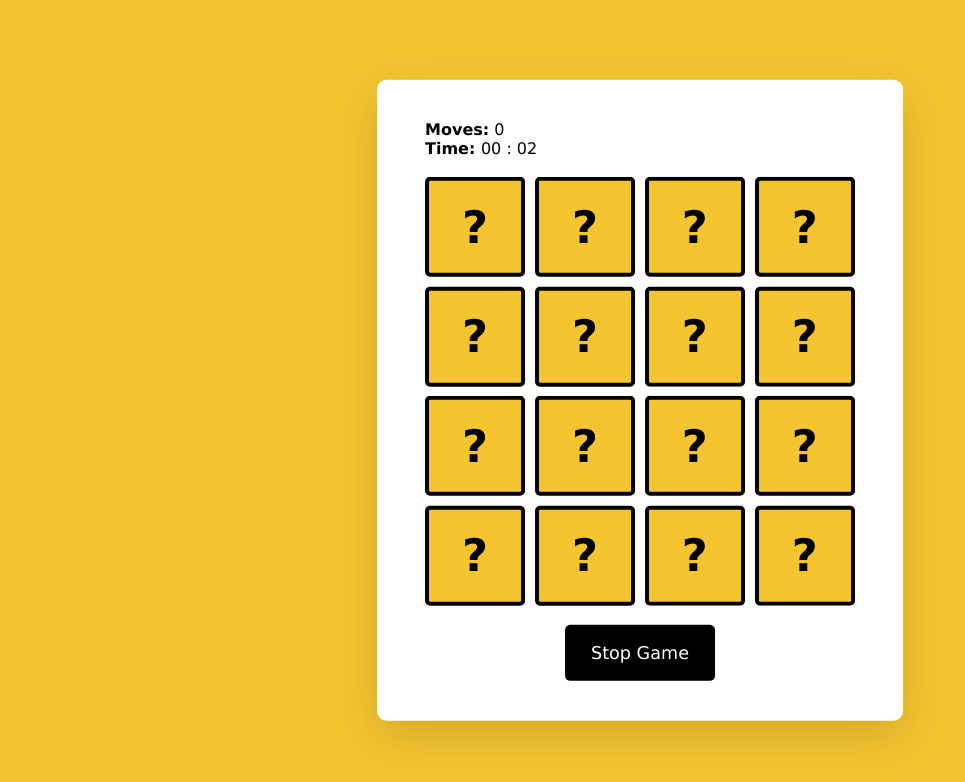
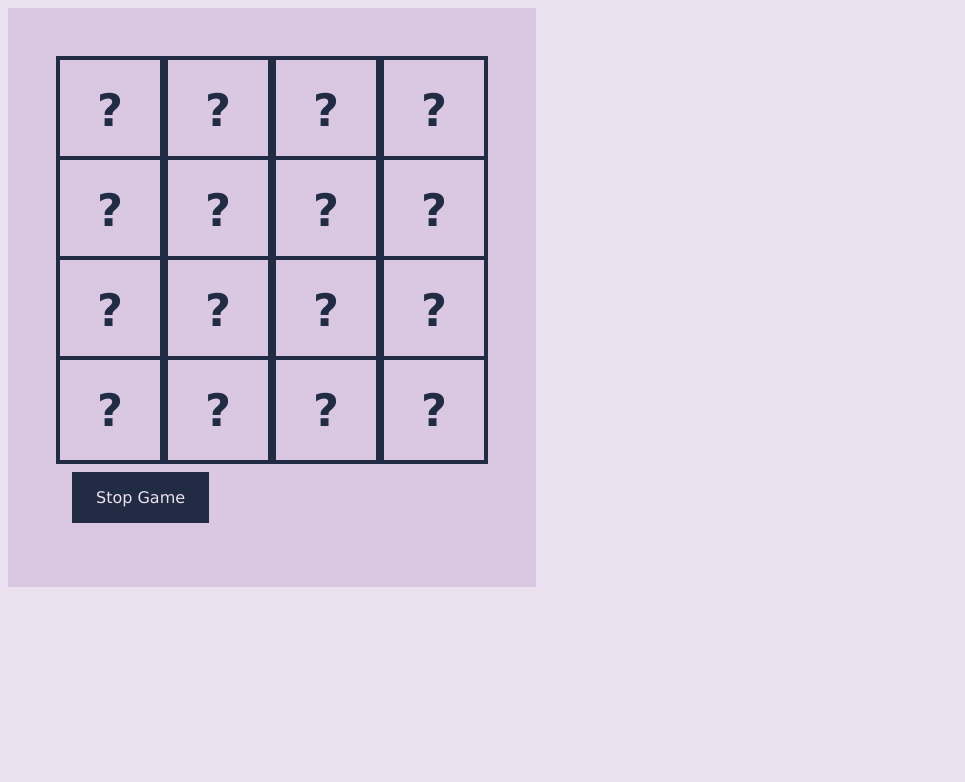
Before and after one commit to Carmabound/MatchingTiles, a plain HTML site: page index.html in a window 1280 px wide. Both pictures are taken after a click on the button "Start Game". Shown: the whole page, without its empty margins (0-965 px from the left). Drawn offline with Linux system fonts and the light colour scheme.

Commit message:
did colors, finished product

```diff
--- a/index.html
+++ b/index.html
@@ -8,10 +8,6 @@
     </head>
     <body>
         <div class="wrapper">
-            <div class="stats-container">
-                <div id="moves-count"></div>
-                <div id="time"></div>
-            </div>
             <div class="game-container"></div>
             <button id="stop" class="hide">Stop Game</button>
         </div>
--- a/script.js
+++ b/script.js
@@ -25,7 +25,7 @@ const items = [
     { name: "pineapple", image: "img/pineapple.png" },
     { name: "watermelon", image: "img/watermelon.png" },
 ];
-
+/*
 //initial time
 let seconds = 0,
     minutes = 0;
@@ -52,7 +52,7 @@ const movesCounter = () => {
     movesCount += 1;
     moves.innerHTML = `<span>Moves:</span> ${movesCount}`;
 }
-
+*/
 //pick random objects from items array
 const generateRandom = (size = 4) => {
     //temporary array
@@ -114,7 +114,7 @@ const matrixGenerator = (cardValues, size = 4) => {
                 }
                 else {
                     //increment moves since user selected second card
-                    movesCounter();
+                    //movesCounter();
                     //secondcard and value
                     secondCard = card;
                     let secondCardValue = card.getAttribute("data-card-value");
@@ -129,8 +129,7 @@ const matrixGenerator = (cardValues, size = 4) => {
                         //check if wincount == half of cardvalues
                         if (winCount == Math.floor(cardValues.length / 2)) {
                             result.innerHTML = `<h2>You Won!</h2>
-
-                        <h4>Moves: ${movesCount}</h4>`;
+<h4> </h4>`;
                             stopGame();
                         }
                     } else {
@@ -160,9 +159,9 @@ startButton.addEventListener("click", () => {
     stopButton.classList.remove("hide");
     startButton.classList.add("hide");
     //start timer
-    interval = setInterval(timeGenerator, 1000);
+    /*interval = setInterval(timeGenerator, 1000);
     //initial moves
-    moves.innerHTML = `<span>Moves:</span> ${movesCount}`;
+    moves.innerHTML = `<span>Moves:</span> ${movesCount}`;*/
     initializer();
 });
 
--- a/style.css
+++ b/style.css
@@ -1,41 +1,20 @@
 * {
-    padding: 0;
-    margin: 0;
-    box-sizing: border-box;
     font-family: 'Verdana', sans-serif;
+    color: #212B43;
 }
 
 body {
-    background-color: #f4c531;
+    background-color: #EBE1EF;
 }
 
 .wrapper {
-    box-sizing: content-box;
-    width: 26.87em;
-    padding: 2.5em 3em;
-    background-color: white;
-    position: absolute;
-    transform: translate(-50%, -50%);
-    left: 50%;
-    top: 50%;
-    border-radius: 0.6em;
-    box-shadow: 0 0.9em 2.8em rgba(86, 66, 0, 0.2);
+    width: 27em;
+    padding: 3em 3em;
+    background-color: #DAC7E2;
 }
 
 .game-container {
-    position: relative;
-    width: 100%;
     display: grid;
-    gap: 0.6em;
-}
-
-.stats-container {
-    text-align: left;
-    margin-bottom: 1.2em;
-}
-
-.stats-container span {
-    font-weight: 600;
 }
 
 .card-container {
@@ -47,25 +26,23 @@ body {
 
 .card-before, .card-after {
     position: absolute;
-    border-radius: 5px;
     width: 100%;
     height: 100%;
     display: flex;
     align-items: center;
     justify-content: center;
-    border: 4px solid black;
-    transition: transform 0.7s ease-out;
+    border: 4px solid #212B43;
     backface-visibility: hidden;
 }
 
 .card-before {
-    background-color: #f4c531;
+    background-color: #DAC7E2;
     font-size: 2.8em;
     font-weight: 600;
 }
 
 .card-after {
-    background-color: white;
+    background-color: #EBE1EF;
     transform: rotateY(180deg);
 }
 
@@ -85,28 +62,25 @@ body {
     flex-direction: column;
     width: 100%;
     height: 100%;
-    background-color: #f4c531;
+    background-color: #DAC7E2; /*D79DFD*/
     top: 0;
 }
 
 button {
     border: none;
-    border-radius: 0.3em;
     padding: 1em 1.5em;
     cursor: pointer;
 }
 
 #stop {
-    font-size: 1.1em;
-    display: block;
-    margin: 1.1em auto 0 auto;
-    background-color: black;
-    color: white;
+    font-size: 1em;
+    margin: 1em;
+    background-color: #212B43;
+    color: #EBE1EF;
 }
 
 .controls-container button {
     font-size: 1.3em;
-    box-shadow: 0 0.6em 2em rgba(86, 66, 0, 0.2);
 }
 
 .hide {
```
